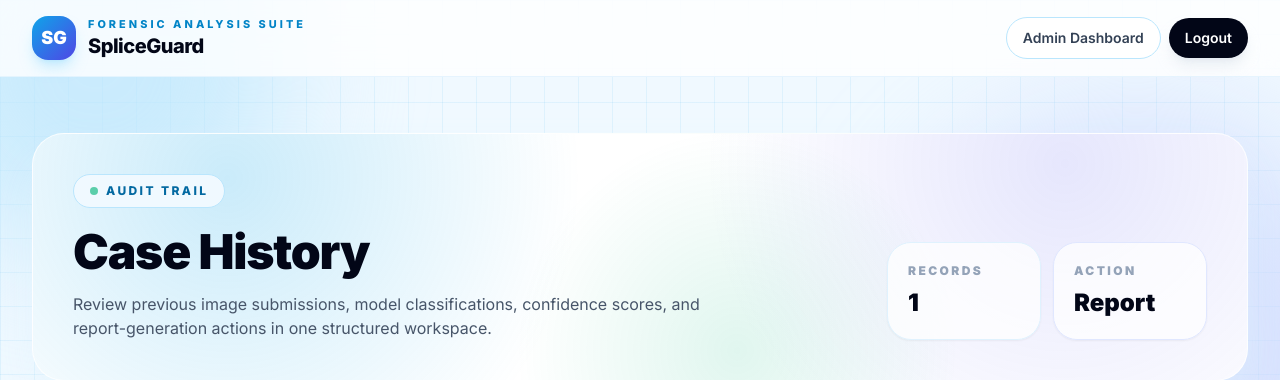
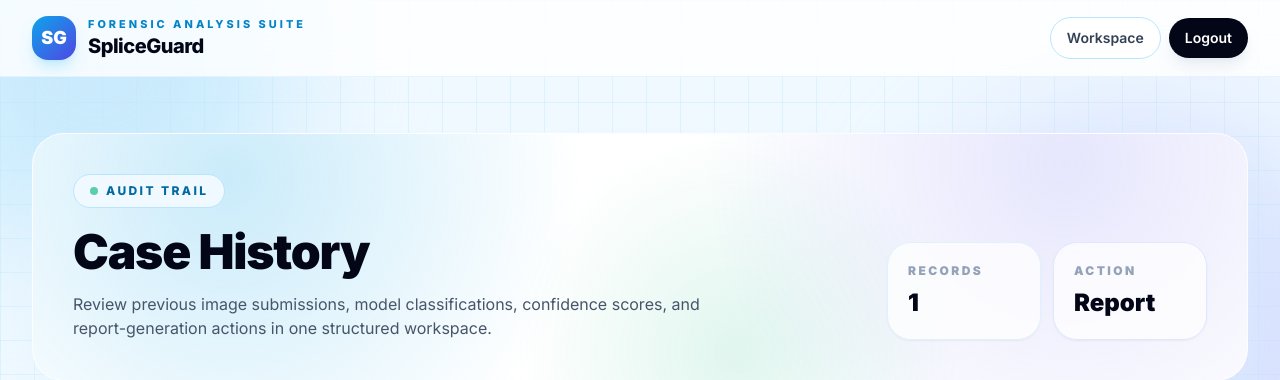
Before and after one commit to nazurahh01/SPLICEGUARD, a Flask app: template templates/history.html in a window 1280 px wide. Shown: the top 380 px of the page. Run offline with Flask 3, Linux system fonts and the light colour scheme; the template is opened without the code that fills it: most values are stand-ins (such as "Sample title", 1, 10 or a date in 2020); grey boxes marked "Sample" are stand-in pictures; parts of the project's set-up code (start-up, migrations or seed data) failed here and were passed over; some libraries are stand-ins or nearby versions.

Commit message:
Update admin dahsboard

```diff
--- a/templates/history.html
+++ b/templates/history.html
@@ -60,8 +60,14 @@
             </a>
 
             <nav class="flex items-center gap-2 text-sm">
-                <a href="{% if session['role'] == 'admin' %}/admin-scan{% else %}{{ url_for('tool') }}{% endif %}" class="px-4 py-2.5 rounded-full border border-sky-200 bg-white text-slate-700 font-semibold hover:border-sky-400 hover:text-sky-700 transition">
-                    Admin Dashboard
+                <a href="{% if session['role'] == 'admin' %}/admin{% else %}{{ url_for('tool') }}{% endif %}" class="px-4 py-2.5 rounded-full border border-sky-200 bg-white text-slate-700 font-semibold hover:border-sky-400 hover:text-sky-700 transition">
+
+                    {% if session['role'] == 'admin' %}
+                        Admin Dashboard
+                    {% else %}
+                        Workspace
+                    {% endif %}
+
                 </a>
                 <a href="/logout" class="px-4 py-2.5 rounded-full bg-slate-950 text-white font-semibold hover:bg-slate-800 transition shadow-lg shadow-slate-300/40">
                     Logout
```
Also changed, not shown: templates/report.html (+8 -2 lines).
